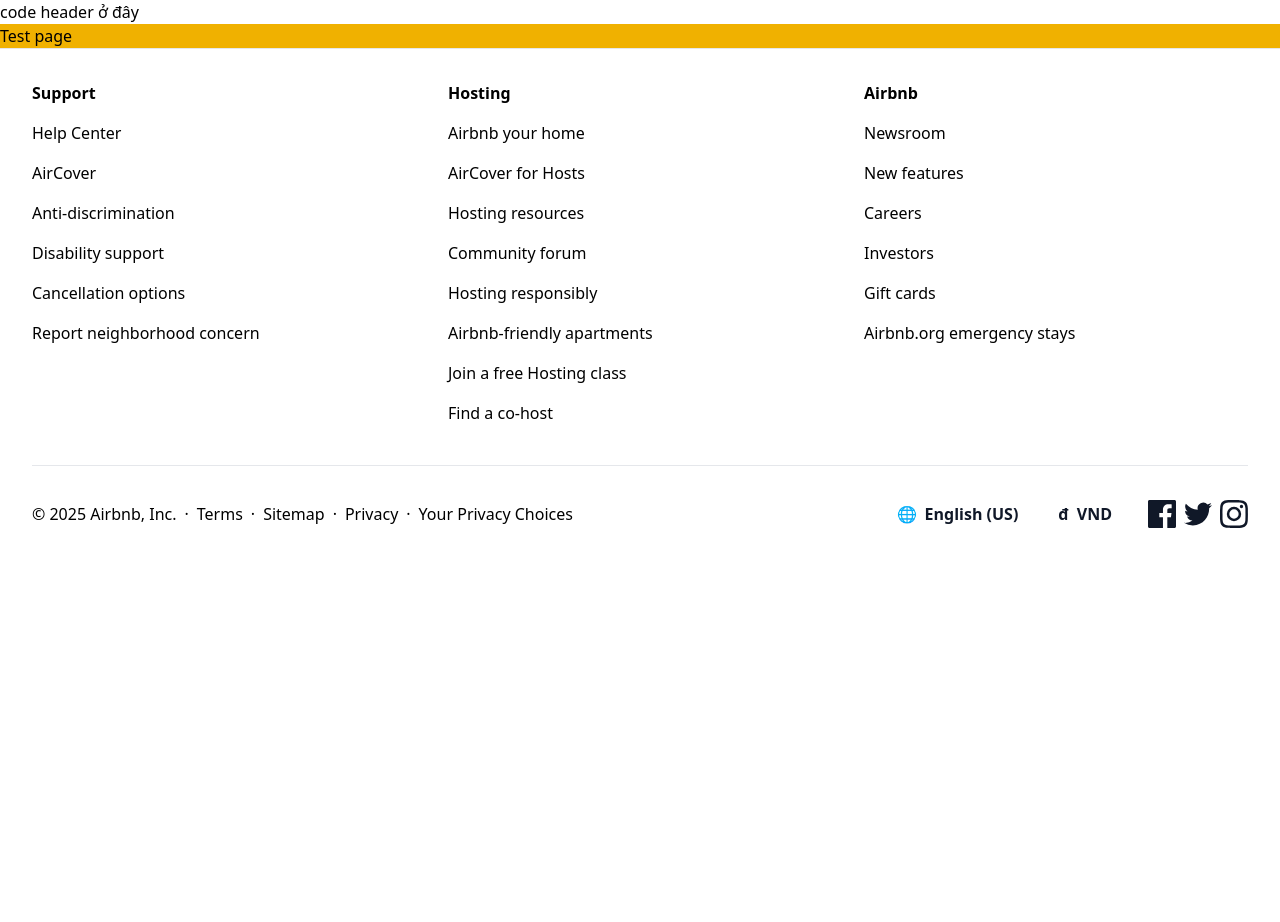
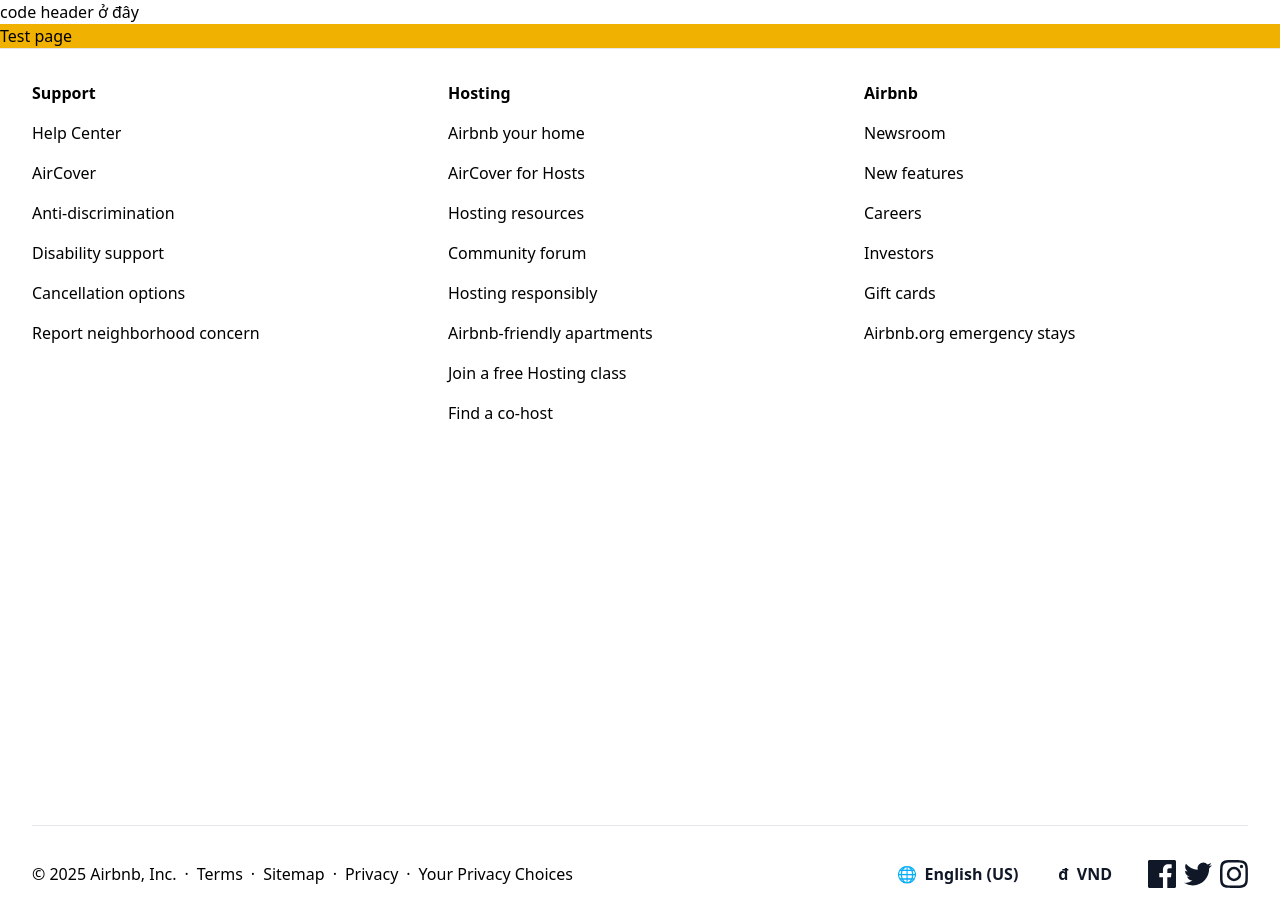
Before and after one commit to ntm-phuong/Homie, a Next.js app: page /product in a window 1280 px wide. Before the commit the page ends 800 px from the top, so only its background shows below. Built offline with nearby package versions, Linux system fonts and the light colour scheme.

Commit message:
hướng dẫn format code chia component

```diff
--- a/src/components/footer/footer.tsx
+++ b/src/components/footer/footer.tsx
@@ -1,10 +1,8 @@
 // src/components/footer.tsx
 const Footer = () => {
-  return (
-    <footer className="bg-black-100 border-t border-gray-200">
-      <div className="mx-auto max-w-7xl px-4 py-8 sm:px-6 lg:px-8">
-        {/* Main Footer Content */}
-        <div className="grid grid-cols-1 md:grid-cols-3 gap-8 pb-10">
+  const _renderItemsFooter = () => {
+    return(
+      <div className="grid grid-cols-1 md:grid-cols-3 gap-8 pb-100">
       {/* Support Column */}
       <div>
         <h3 className="text-base font-semibold text-black-900 mb-4 pb-4">Support</h3>
@@ -47,6 +45,14 @@
         </ul>
       </div>
     </div>
+    );
+  }
+
+  return (
+    <footer className="bg-black-100 border-t border-gray-200">
+      <div className="mx-auto max-w-7xl px-4 py-8 sm:px-6 lg:px-8">
+        {/* Main Footer Content */}
+        {_renderItemsFooter()}
 
         {/* Bottom Section */}
         <div className="mt-12 border-t border-gray-200 pt-8">
```
Lines whose indentation alone changed are shown as unchanged.
